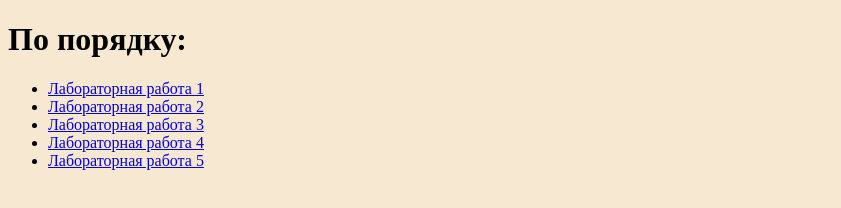
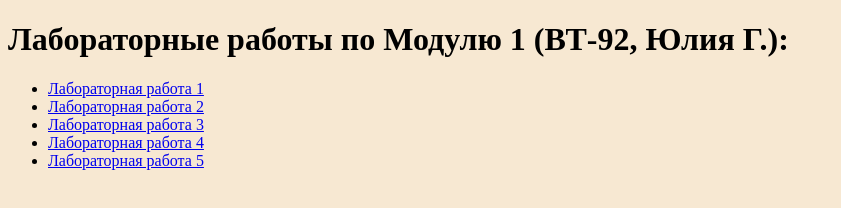
Before and after one commit to yuurigrace/wt-module-1, a plain HTML site: page index.html in a window 1280 px wide. Shown: the whole page, without its empty margins (0-841 px from the left). Drawn offline with Linux system fonts and the light colour scheme.

Commit message:
Update index.html

```diff
--- a/index.html
+++ b/index.html
@@ -1,7 +1,7 @@
 <!DOCTYPE html>
 <html>
 <head>
-    <title>Мои лабораторные работы (Юлия Г., ВТ-92)</title>
+    <title>Модуль 1. ВТ-92, Юлия Г.</title>
     <style>
         body {
             background: #f7e8d2;
@@ -9,7 +9,7 @@
     </style>
 </head>
 <body>
-    <h1>По порядку:</h1>
+    <h1>Лабораторные работы по Модулю 1 (ВТ-92, Юлия Г.):</h1>
     <ul>
         <li><a href="лабораторная%201/index.html">Лабораторная работа 1</a></li>
         <li><a href="лабораторная%202/index.html">Лабораторная работа 2</a></li>
```
